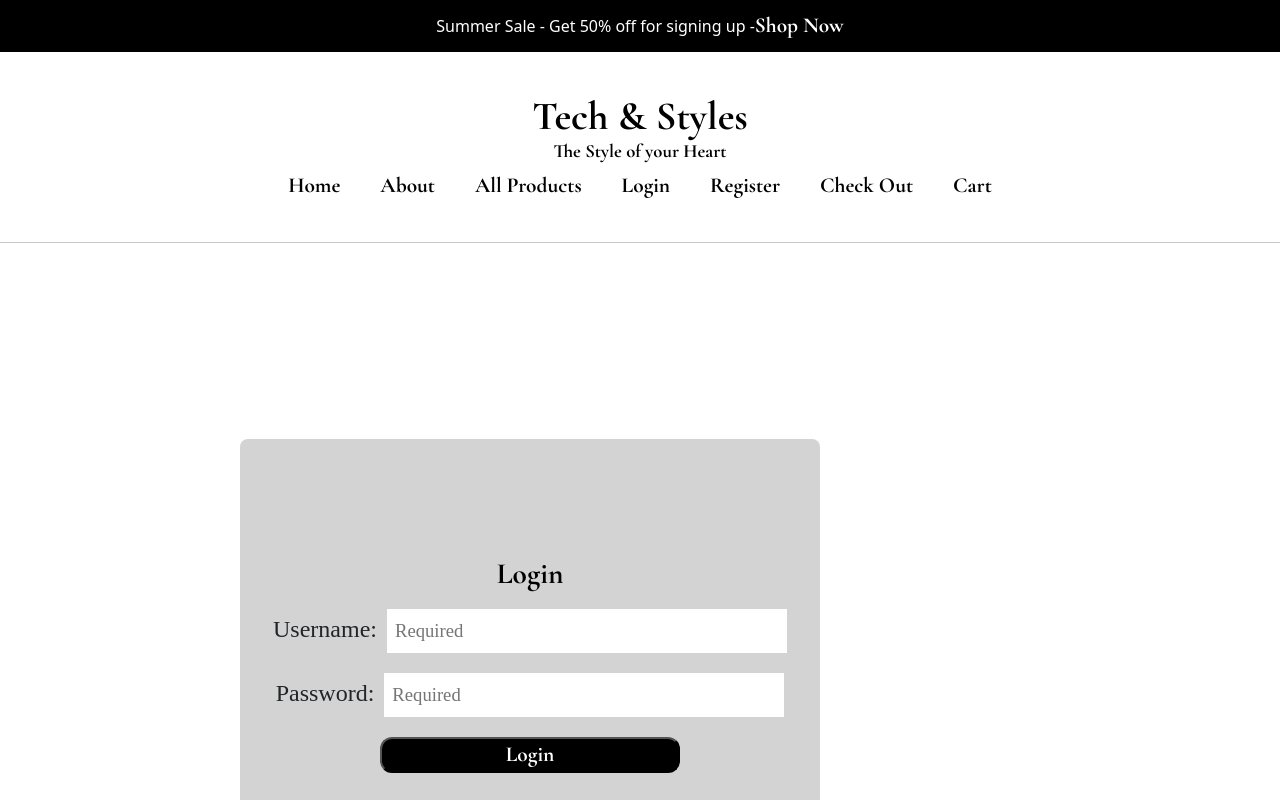
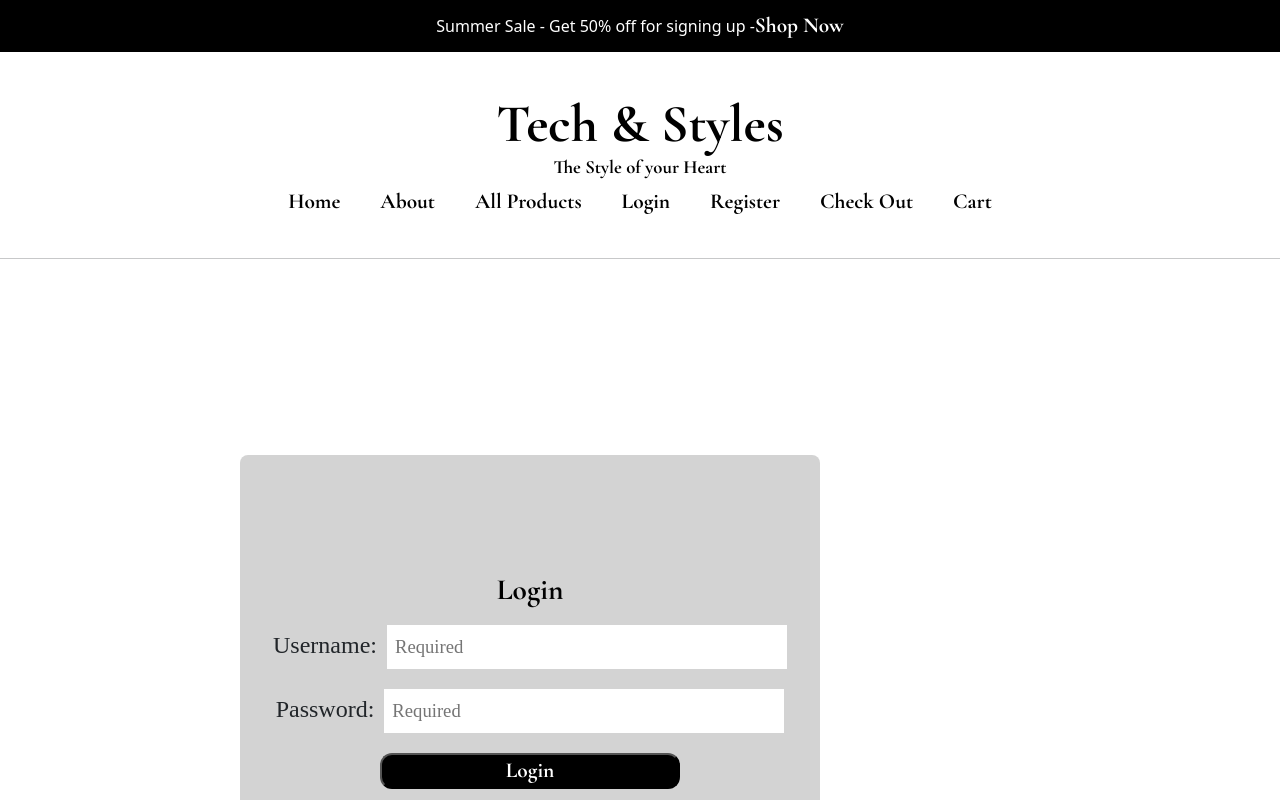
Before and after one commit to Capstone-ACC/My-Capstone, a React (Vite) app: page /login in a window 1280 px wide. Shown: the top 800 px of the page. Built offline with nearby package versions, Linux system fonts and the light colour scheme.

Commit message:
adding Link to h1, to go to the home page

```diff
--- a/src/App.jsx
+++ b/src/App.jsx
@@ -17,8 +17,8 @@ function App() {
       <div className="top-header">Summer Sale - Get 50% off for signing up -
       <Link to="/register" className="shopNow">Shop Now</Link></div>
 
-      <h1>Tech & Styles <br/>
-      <div className="secondHeading">The Style of your Heart</div></h1>
+      <Link to="/"><h1>Tech & Styles <br/>
+      <div className="secondHeading">The Style of your Heart</div></h1></Link>
 
       <div className="navBar">
         <li><Link to="/">Home</Link></li>
--- a/src/components/HomePage.css
+++ b/src/components/HomePage.css
@@ -43,4 +43,5 @@ p {
     font-family: 'Oleo Script', cursive;
     font-size: 16pt;
     width: 100%;
+    color: white;
 }
```
